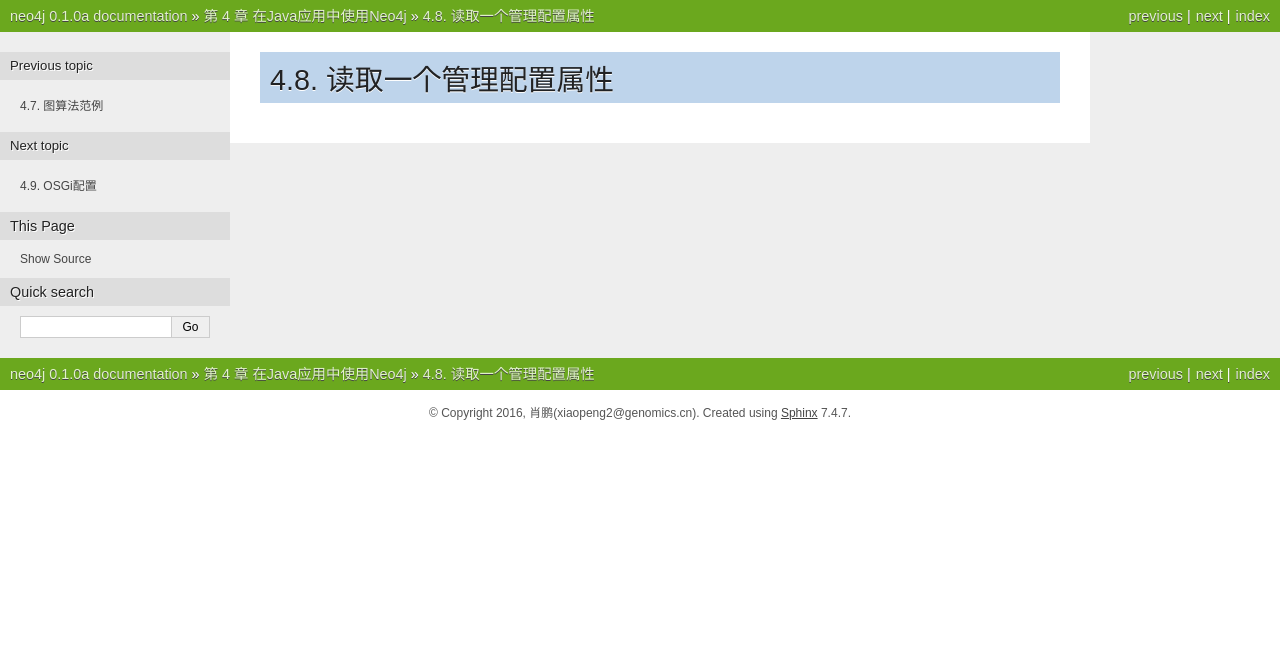
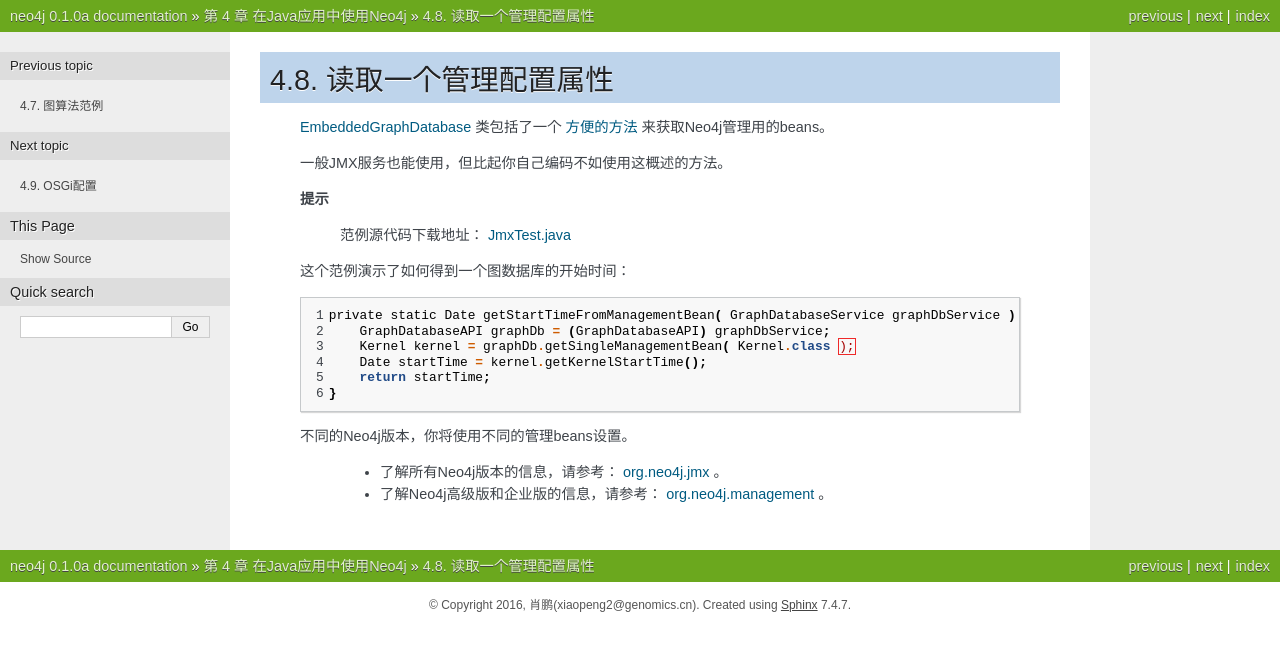
Before and after one commit to PaddyXiao/neo4j-docs, a Sphinx documentation site: the page built from docs/source/chapter4/chapter4_8.rst, in a window 1280 px wide. Shown: the top 651 px of the page. Built offline with Sphinx 7.4.7, drawn with Linux system fonts in a browser that asks for light colours.

Commit message:
add chapter4.8

```diff
--- a/docs/source/chapter4/chapter4_8.rst
+++ b/docs/source/chapter4/chapter4_8.rst
@@ -1,2 +1,29 @@
+.. _chapter4_8_index:
+
 4.8. 读取一个管理配置属性
 =================================================
+
+    `EmbeddedGraphDatabase <http://components.neo4j.org/neo4j/1.8/apidocs/org/neo4j/kernel/EmbeddedGraphDatabase.html>`_ 类包括了一个 `方便的方法 <http://components.neo4j.org/neo4j/1.8/apidocs/org/neo4j/kernel/EmbeddedGraphDatabase.html#getManagementBean%28java.lang.Class%29>`_ 来获取Neo4j管理用的beans。
+
+    一般JMX服务也能使用，但比起你自己编码不如使用这概述的方法。
+
+    **提示**
+
+        范例源代码下载地址： `JmxTest.java <https://github.com/neo4j/community/blob/1.8/embedded-examples/src/test/java/org/neo4j/examples/JmxTest.java>`_
+
+    这个范例演示了如何得到一个图数据库的开始时间：
+
+    .. code-block:: python
+        :linenos:
+
+        private static Date getStartTimeFromManagementBean( GraphDatabaseService graphDbService ) {
+            GraphDatabaseAPI graphDb = (GraphDatabaseAPI) graphDbService;
+            Kernel kernel = graphDb.getSingleManagementBean( Kernel.class );
+            Date startTime = kernel.getKernelStartTime();
+            return startTime;
+        }
+
+    不同的Neo4j版本，你将使用不同的管理beans设置。
+
+        - 了解所有Neo4j版本的信息，请参考： `org.neo4j.jmx <http://components.neo4j.org/neo4j-jmx/1.8/apidocs/org/neo4j/jmx/package-summary.html>`_ 。
+        - 了解Neo4j高级版和企业版的信息，请参考： `org.neo4j.management <http://components.neo4j.org/neo4j-management/1.8/apidocs/org/neo4j/management/package-summary.html>`_ 。
```
Also changed, not shown: 6 other files.
